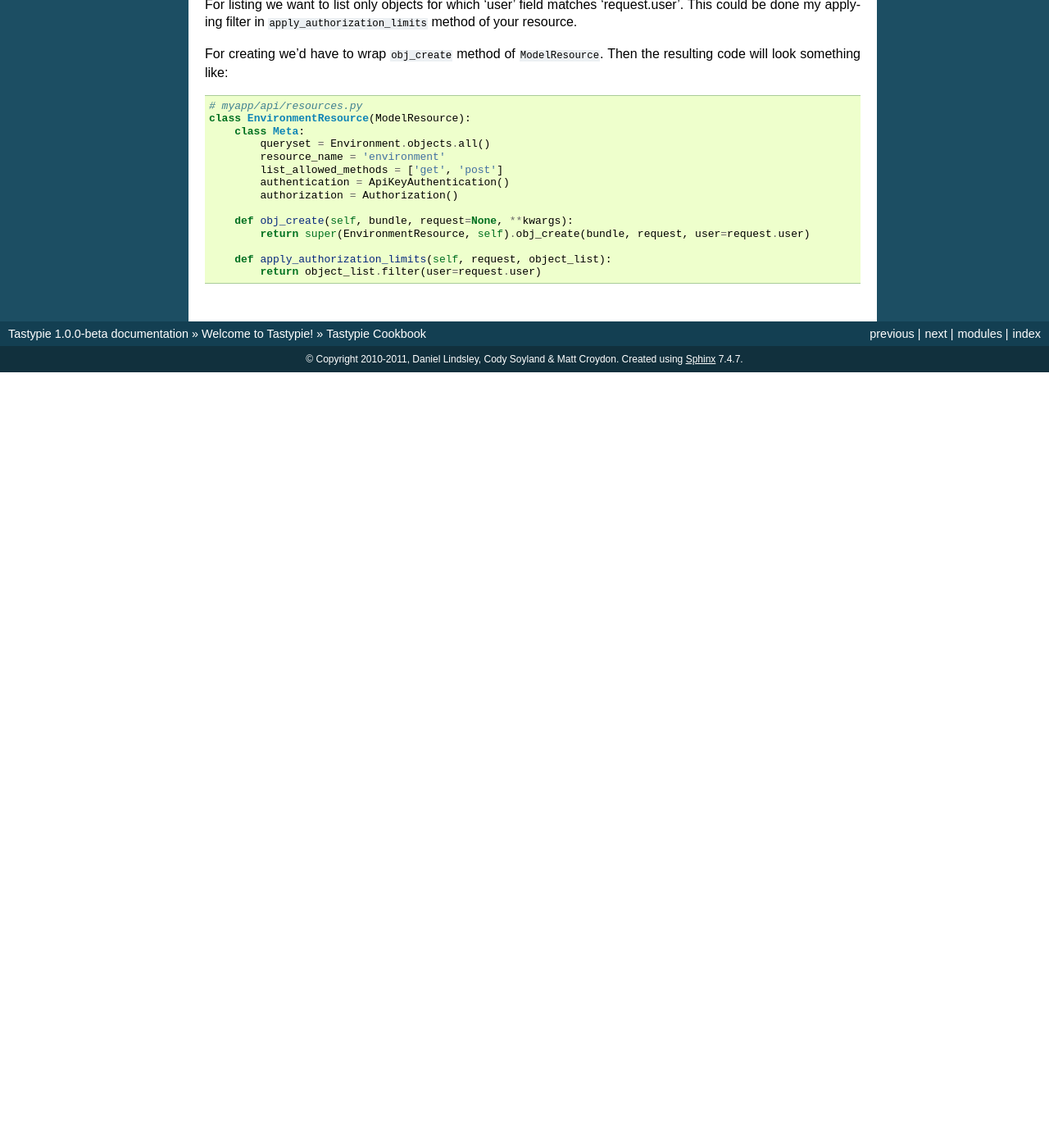
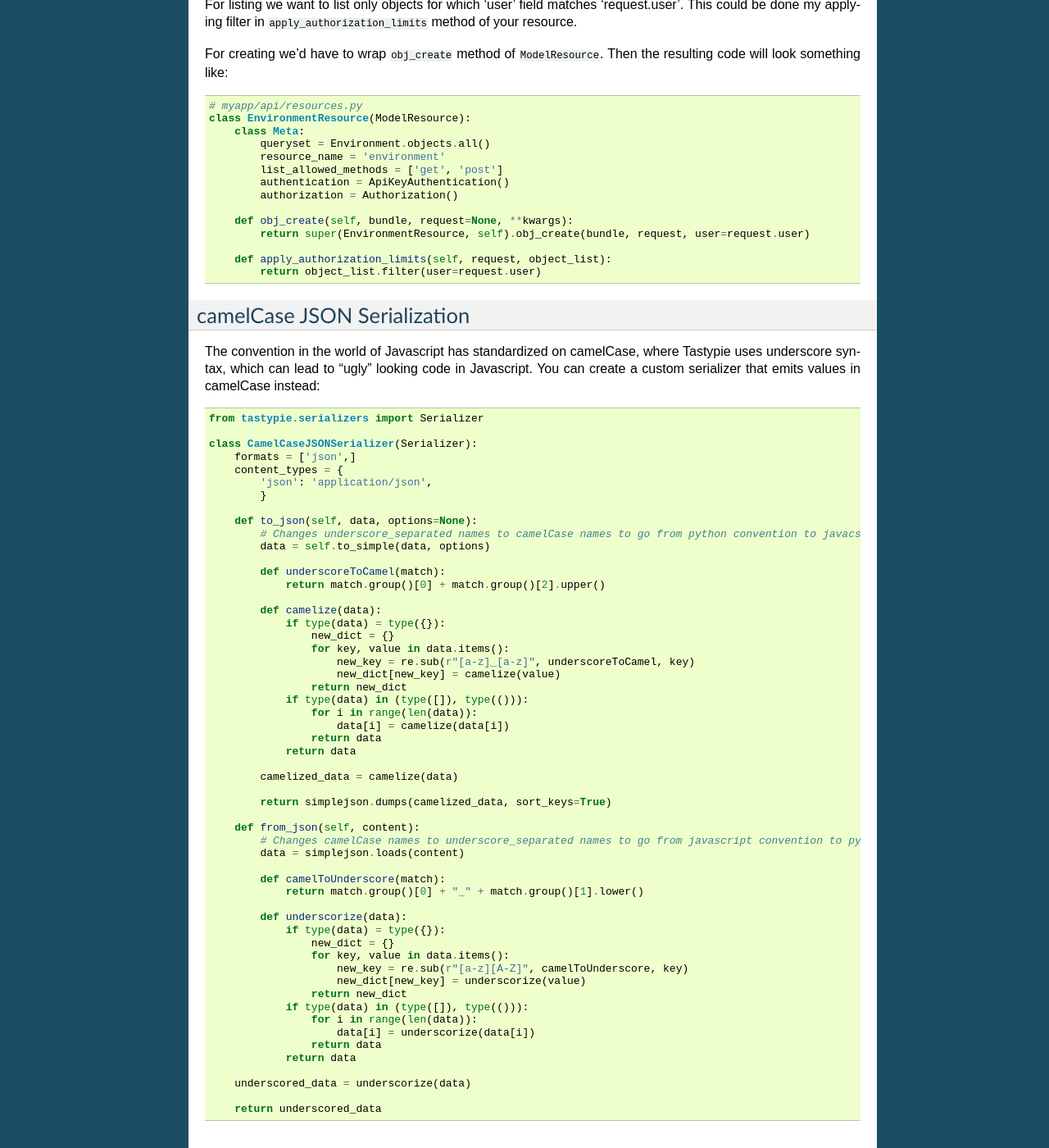
Before and after one commit to django-tastypie/django-tastypie, a Sphinx documentation site: the page built from docs/cookbook.rst, in a window 1280 px wide and 1400 px high, scrolled down 3005 px. Shown: the whole window at 82% size. Built offline with Sphinx 7.4.7, drawn with Linux system fonts in a browser that asks for light colours; pages that are not in the unit, such as notebooks, are missing from menus; before the commit the page ends 3459 px from its top, so only the background shows below that; some of the changed text lies outside the part shown.

Commit message:
Added a camelCase serializer to the cookbook. Thanks to ulmus for the code!

```diff
--- a/docs/cookbook.rst
+++ b/docs/cookbook.rst
@@ -210,3 +210,67 @@ resulting code will look something like::
 
         def apply_authorization_limits(self, request, object_list):
             return object_list.filter(user=request.user)
+
+camelCase JSON Serialization
+----------------------------
+
+The convention in the world of Javascript has standardized on camelCase,
+where Tastypie uses underscore syntax, which can lead to "ugly" looking
+code in Javascript. You can create a custom serializer that emits
+values in camelCase instead::
+
+    from tastypie.serializers import Serializer
+
+    class CamelCaseJSONSerializer(Serializer):
+        formats = ['json',]
+        content_types = {
+            'json': 'application/json',
+            }
+
+        def to_json(self, data, options=None):
+            # Changes underscore_separated names to camelCase names to go from python convention to javacsript convention
+            data = self.to_simple(data, options)
+
+            def underscoreToCamel(match):
+                return match.group()[0] + match.group()[2].upper()
+
+            def camelize(data):
+                if type(data) = type({}):
+                    new_dict = {}
+                    for key, value in data.items():
+                        new_key = re.sub(r"[a-z]_[a-z]", underscoreToCamel, key)
+                        new_dict[new_key] = camelize(value)
+                    return new_dict
+                if type(data) in (type([]), type(())):
+                    for i in range(len(data)):
+                        data[i] = camelize(data[i])
+                    return data
+                return data
+
+            camelized_data = camelize(data)
+
+            return simplejson.dumps(camelized_data, sort_keys=True)
+
+        def from_json(self, content):
+            # Changes camelCase names to underscore_separated names to go from javascript convention to python convention
+            data = simplejson.loads(content)
+
+            def camelToUnderscore(match):
+                return match.group()[0] + "_" + match.group()[1].lower()
+
+            def underscorize(data):
+                if type(data) = type({}):
+                    new_dict = {}
+                    for key, value in data.items():
+                        new_key = re.sub(r"[a-z][A-Z]", camelToUnderscore, key)
+                        new_dict[new_key] = underscorize(value)
+                    return new_dict
+                if type(data) in (type([]), type(())):
+                    for i in range(len(data)):
+                        data[i] = underscorize(data[i])
+                    return data
+                return data
+
+        underscored_data = underscorize(data)
+
+        return underscored_data
```
Also changed, not shown: 1 other file.
